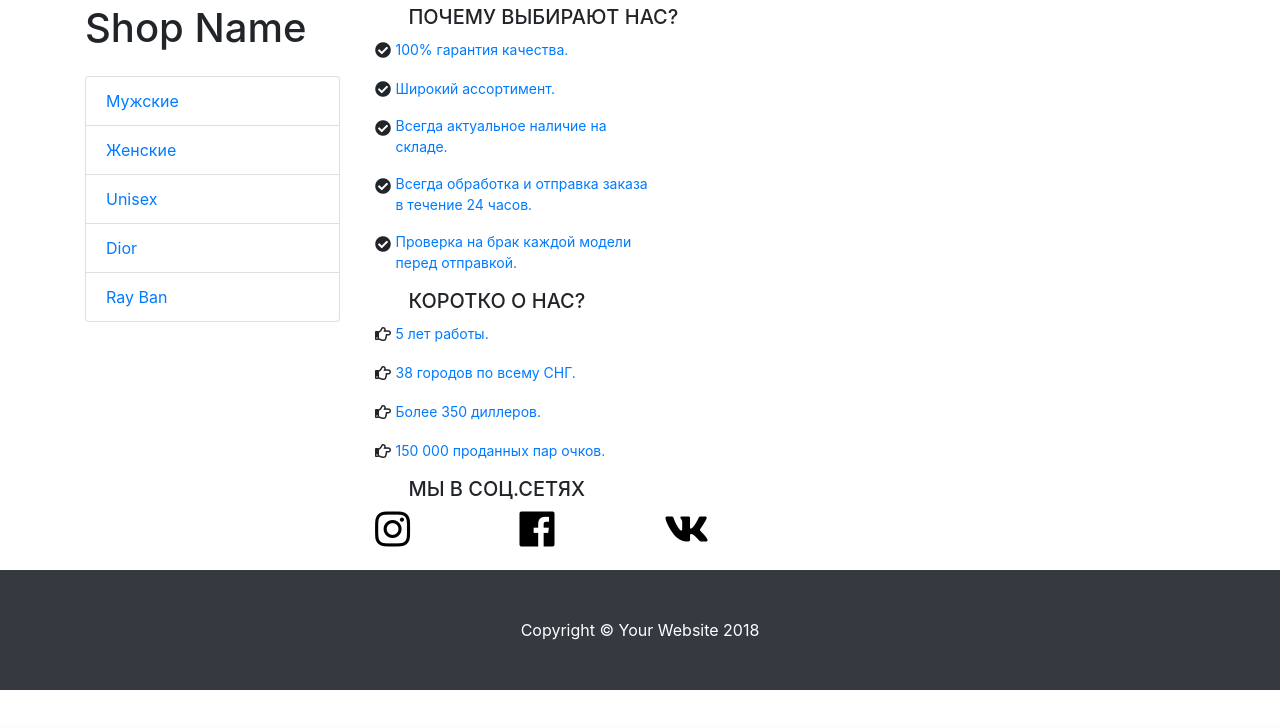
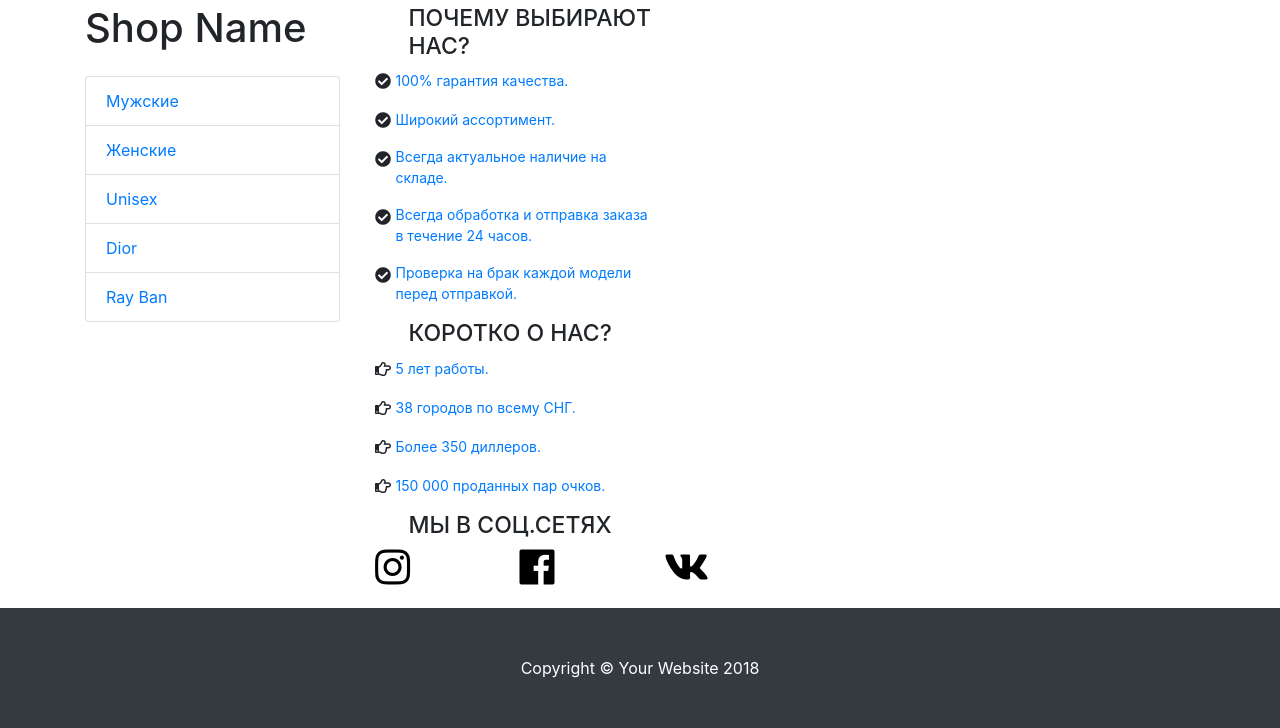
Before and after one commit to dmytromalakhov/sunglasses, a PHP site: page /about.html in a window 1280 px wide. Shown: the part 76-804 px from the top of the page. Before the commit the page ends 766 px from the top, so only its background shows below. Run offline with PHP 8.4, Linux system fonts and the light colour scheme; some libraries are stand-ins or nearby versions.

Commit message:
changed font size for about h1 and contacts h2

```diff
--- a/css/index.css
+++ b/css/index.css
@@ -83,6 +83,14 @@ a.btn.btn-primary {
     }
 }
 
+@media (min-width: 425px) {
+    .wrapper .content .why-us h1,
+    .wrapper .content .about-us h1,
+    .wrapper .content .social h1 {
+        font-size: 23px;
+    }
+}
+
 @media (min-width: 992px) {
     .wrapper .content .social .social-content i:hover {
         color: #007bff;
@@ -111,21 +119,6 @@ a.btn.btn-primary {
 @media (min-width: 375px) {
     .wrapper .content .contacts-content h2 {
         font-size: 20px;
-    }
-
-}
-
-@media (min-width: 425px) {
-    .wrapper .content .contacts-content h2 {
-        font-size: 24px;
-    }
-
-}
-
-@media (min-width: 452px) {
-    .wrapper .content .contacts-content h2 {
-        font-size: 26px;
-        margin-bottom: 15px;
     }
 
 }
```
